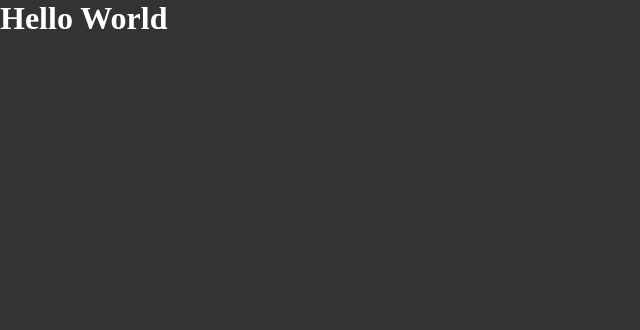
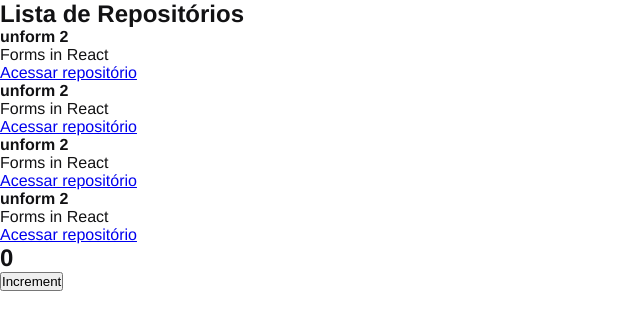
Before and after one commit to LaercioSR/github-explorer, a React app: page / in a window 1280 px wide. Shown: the top 330 px of the page, without its empty margins (0-640 px from the left). Built offline with nearby package versions, Linux system fonts and the light colour scheme.

Commit message:
:sparkles: Added counter with useState

```diff
--- a/src/App.jsx
+++ b/src/App.jsx
@@ -1,7 +1,12 @@
+import { Counter } from "./components/Counter";
+import { RepositoryList } from "./components/RepositoryList";
 import "./styles/global.scss";
 
 export function App() {
-    // throw new Error("Eita Giovana, o forninho caiu!")
-
-    return <h1>Hello World</h1>
+    return (
+        <>
+            <RepositoryList />
+            <Counter />
+        </>
+    )
 }
--- /dev/null
+++ b/src/components/Counter.jsx
@@ -0,0 +1,18 @@
+import { useState } from "react";
+
+export function Counter() {
+  const [counter, setCounter] = useState(0);
+
+  function increment() {
+    setCounter(counter + 1);
+  }
+
+  return (
+    <div>
+      <h2>{counter}</h2>
+      <button type="button" onClick={increment}>
+        Increment
+      </button>
+    </div>
+  );
+}
--- /dev/null
+++ b/src/components/RepositoryItem.jsx
@@ -0,0 +1,12 @@
+export function RepositoryItem(props) {
+    return (
+        <li>
+            <strong>{props.repository?.name ?? "Default"}</strong>
+            <p>{props.repository?.description ?? "Default"}</p>
+
+            <a href={props.repository?.link ?? "Default"}>
+                Acessar repositório
+            </a>
+        </li>
+    )
+}
--- /dev/null
+++ b/src/components/RepositoryList.jsx
@@ -0,0 +1,22 @@
+import { RepositoryItem } from "./RepositoryItem";
+
+const repository = {
+    name: "unform 2",
+    description: "Forms in React",
+    link: "https://google.com"
+}
+
+export function RepositoryList() {
+    return (
+        <section className="repository-list">
+            <h1>Lista de Repositórios</h1>
+
+            <ul>
+                <RepositoryItem repository={repository}/>
+                <RepositoryItem repository={repository}/>
+                <RepositoryItem repository={repository}/>
+                <RepositoryItem repository={repository}/>
+            </ul>
+        </section>
+    )
+}
--- a/src/styles/global.scss
+++ b/src/styles/global.scss
@@ -5,7 +5,6 @@
 }
 
 body {
-    font: Arial, Helvetica, sans-serif;
-    background-color: #333;
-    color: #fff;
+    font: 16px "Helvetica Neue", Arial, sans-serif;
+    color: #121214;
 }
```
